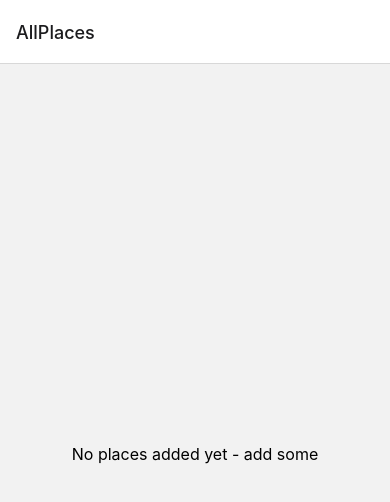
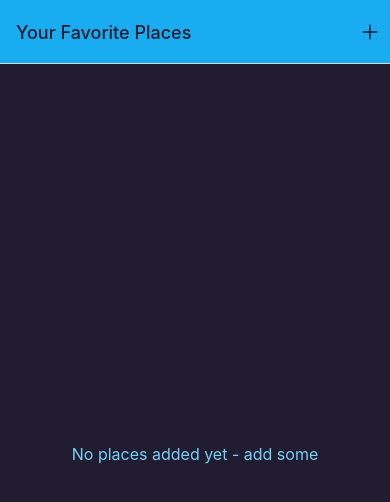
Before and after one commit to dearaujofelipe/favoritePlaces-ReactNative, a React Native app: screen /AllPlaces in a window 390 px wide. Shown: the top 502 px of the page. Built offline with nearby package versions, Linux system fonts and the light colour scheme.

Commit message:
colorsANDmorenav'

```diff
--- a/App.js
+++ b/App.js
@@ -3,6 +3,8 @@
 import { createNativeStackNavigator } from '@react-navigation/native-stack';
 import AllPlaces from './screens/AllPlaces';
 import AddPlace from './screens/AddPlace';
+import IconButton from './components/UI/IconButton';
+import { Colors } from './constants/colors';
 
 const Stack = createNativeStackNavigator();
 
@@ -11,9 +13,35 @@
     <>
       <StatusBar style="dark" />
       <NavigationContainer>
-        <Stack.Navigator>
-          <Stack.Screen name="AllPlaces" component={AllPlaces} />
-          <Stack.Screen name="AddPlace" component={AddPlace} />
+        <Stack.Navigator
+          screenOptions={{
+            headerStyle: { backgroundColor: Colors.primary500 },
+            headerTintColor: Colors.gray700,
+            contentStyle: { backgroundColor: Colors.gray700 },
+          }}
+        >
+          <Stack.Screen
+            name="AllPlaces"
+            component={AllPlaces}
+            options={({ navigation }) => ({
+              title: 'Your Favorite Places',
+              headerRight: ({ tintColor }) => (
+                <IconButton
+                  icon="add"
+                  size={24}
+                  color={tintColor}
+                  onPress={() => navigation.navigate('AddPlace')}
+                />
+              ),
+            })}
+          />
+          <Stack.Screen
+            name="AddPlace"
+            component={AddPlace}
+            options={{
+              title: 'Add a new Place',
+            }}
+          />
         </Stack.Navigator>
       </NavigationContainer>
     </>
--- a/components/Places/PlacesList.js
+++ b/components/Places/PlacesList.js
@@ -1,5 +1,6 @@
 import { FlatList, StyleSheet, Text, View } from 'react-native';
 import PlaceItem from './PlaceItem';
+import { Colors } from '../../constants/colors';
 
 function PlacesList({ places }) {
   if (!places || places.length === 0) {
@@ -28,5 +29,6 @@
   },
   fallbackText: {
     fontSize: 16,
+    color: Colors.primary200,
   },
 });
--- /dev/null
+++ b/components/UI/IconButton.js
@@ -0,0 +1,25 @@
+import { Pressable, StyleSheet } from 'react-native';
+import { Ionicons } from '@expo/vector-icons';
+
+function IconButton({ icon, size, color, onPress }) {
+  return (
+    <Pressable
+      style={({ pressed }) => [styles.button, pressed && styles.pressed]}
+      onPress={onPress}
+    >
+      <Ionicons name={icon} size={size} color={color} />
+    </Pressable>
+  );
+}
+export default IconButton;
+
+const styles = StyleSheet.create({
+  button: {
+    padding: 8,
+    justifyContent: 'center',
+    alignItems: 'center',
+  },
+  pressed: {
+    opacity: 0.7,
+  },
+});
--- /dev/null
+++ b/constants/colors.js
@@ -0,0 +1,11 @@
+export const Colors = {
+  primary50: '#cfeffd',
+  primary100: '#a0defb',
+  primary200: '#77cff8',
+  primary400: '#44bdf5',
+  primary500: '#1aacf0',
+  primary700: '#0570c9',
+  primary800: '#003b88',
+  accent500: '#e6b30b',
+  gray700: '#221c30',
+};
```
